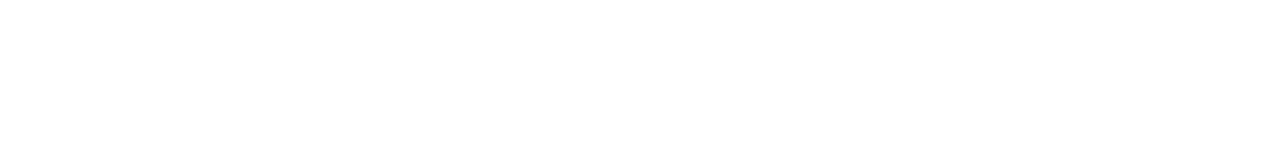
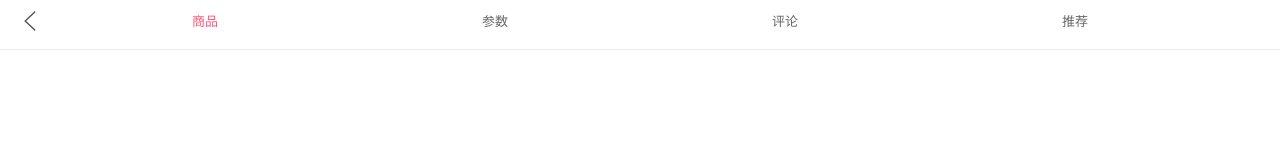
Before and after one commit to AAAngelina/mall, a Vue app: page /detail/1 in a window 1280 px wide. Shown: the top 160 px of the page. Built offline with nearby package versions, Linux system fonts and the light colour scheme; the HTML template or start-up script is replaced by a standard one.

Commit message:
详情页导航栏封装

```diff
--- a/src/components/content/goods/GoodsListItem.vue
+++ b/src/components/content/goods/GoodsListItem.vue
@@ -1,5 +1,5 @@
 <template>
-  <div class="goods-item">
+  <div class="goods-item" @click="itemClick">
     <img :src="goodsItem.show.img" alt="" @load="imageLoad">  <!--@load监听图片是否加载完成-->
     <div class="goods-info">
       <p>{{goodsItem.title}}</p>
@@ -23,6 +23,9 @@
     methods: {
       imageLoad() {
         this.$bus.$emit('itemImageLoad')   /*事件总线*/
+      },
+      itemClick() {
+        this.$router.push(`/detail/${this.goodsItem.iid}`)  /*路由跳转，参数传递*/
       }
     }
   }
--- a/src/router/index.js
+++ b/src/router/index.js
@@ -10,6 +10,7 @@
 const Profile = () => import('../views/profile/Profile')
 const Category = () => import('../views/category/Category')
 const Shopping = () => import('../views/shopping/Shopping')
+const Detail = () => import('../views/detail/Detail')
 
 const routes = [
   {
@@ -31,6 +32,10 @@
   {
     path: '/profile',
     component: Profile
+  },
+  {
+    path: '/detail/:id',  /*动态路由设置，参数接收*/
+    component: Detail
   }
 ]
 
--- /dev/null
+++ b/src/views/detail/Detail.vue
@@ -0,0 +1,27 @@
+<template>
+  <div id="detail">
+    <detail-nav-bar/>
+  </div>
+</template>
+
+<script>
+  import DetailNavBar from "./childComps/DetailNavBar";
+  export default {
+    name: "Detail",
+    components: {
+      DetailNavBar
+    },
+    data() {
+      return {
+        id: null
+      }
+    },
+    created() {
+      this.id = this.$route.params.id
+    }
+  }
+</script>
+
+<style scoped>
+
+</style>
--- /dev/null
+++ b/src/views/detail/childComps/DetailNavBar.vue
@@ -0,0 +1,56 @@
+<template>
+  <div>
+    <nav-bar>
+      <div slot="left" class="back" @click="backClick">
+        <img src="~assets/image/common/back.svg" alt="">
+      </div>
+      <div slot="center" class="title">
+        <div v-for="(item,index) in titles" :key="index" class="title-item"
+             @click="titleClick(index)"
+             :class="{active: index === currentIndex}">
+          {{item}}
+        </div>
+      </div>
+    </nav-bar>
+  </div>
+</template>
+
+<script>
+  import NavBar from "../../../components/common/navbar/NavBar";
+  export default {
+    name: "DetailNavBar",
+    components: {
+      NavBar
+    },
+    data() {
+      return {
+        titles: ['商品','参数','评论','推荐'],
+        currentIndex: 0
+      }
+    },
+    methods: {
+      backClick() {
+        this.$router.go(-1)       /*返回上个页面*/
+      },
+      titleClick(index) {
+        this.currentIndex = index
+      }
+    }
+  }
+</script>
+
+<style scoped>
+  .back img {
+    margin-top: 10px;
+  }
+ .title {
+   display: flex;
+   font-size: 13px;
+ }
+  .title-item {
+    flex: 1;
+  }
+  .active {
+    color: var(--color-high-text);
+  }
+</style>
```
